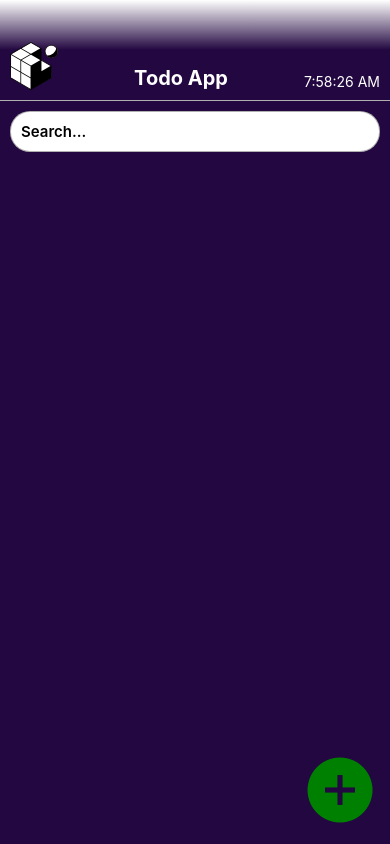
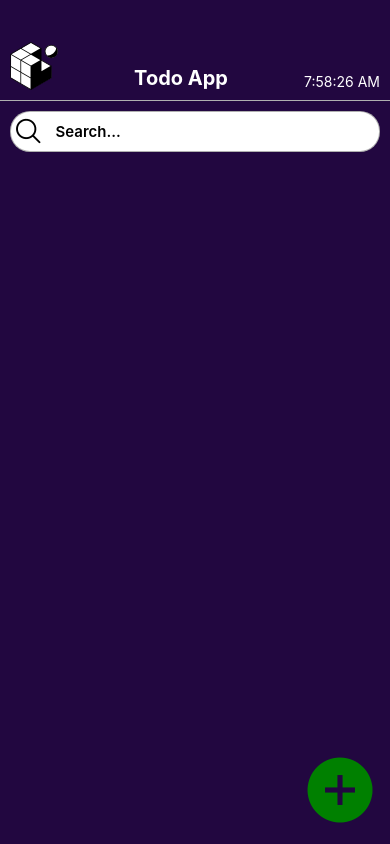
Before and after one commit to MatyilaSango/actionhive, a React Native app: screen / in a window 390 px wide. Built offline with nearby package versions, Linux system fonts and the light colour scheme.

Commit message:
chore: new icons, texts names

```diff
--- a/src/components/Header/Header.tsx
+++ b/src/components/Header/Header.tsx
@@ -17,7 +17,7 @@ export default function Header() {
 
   return (
     <View style={styles.container}>
-      <LinearGradient colors={["white", "#220740", "#220740"]} style={styles.backgroundGradient}>
+      <LinearGradient colors={["#220740", "#220740"]} style={styles.backgroundGradient}>
         <Image source={require("../../../assets/favicon.png")} width={30} height={30}/>
         <Text style={styles.headerText}>Todo App</Text>
         <Text style={styles.timeText}>{time.toLocaleTimeString()}</Text>
--- a/src/components/Search/Search.tsx
+++ b/src/components/Search/Search.tsx
@@ -3,6 +3,7 @@ import React from 'react'
 import { useDispatch, useSelector } from 'react-redux'
 import { RootState } from '../../Store/app/store'
 import { storeSearch } from '../../Store/features/search/searchSlice'
+import Ionicons from '@expo/vector-icons/Ionicons'
 
 export default function Search() {
   const search = useSelector((state: RootState) => state.search.value)
@@ -14,6 +15,7 @@ export default function Search() {
 
   return (
     <View style={styles.container}>
+      <Ionicons name="search-outline" size={30} />
       <TextInput style={styles.textInput} defaultValue={search} placeholder='Search...' onChangeText={(e) => handleTextInput(e)}/>
     </View>
   )
@@ -24,11 +26,15 @@ const styles = StyleSheet.create({
     borderWidth: 1,
     borderRadius: 20,
     borderColor: "#00000050",
-    backgroundColor: "#fff"
+    backgroundColor: "#fff",
+    flexDirection: "row",
+    alignItems: "center",
+    justifyContent: "space-evenly"
   },
   textInput: {
     padding: 10,
     fontSize: 15,
-    fontWeight: "600"
+    fontWeight: "600",
+    width: "90%"
   }
 })
--- a/src/components/Todo/Todo.tsx
+++ b/src/components/Todo/Todo.tsx
@@ -55,17 +55,17 @@ export default function Todo() {
                 <View style={styles.card}>
                     <View style={styles.header}>
                         <Text style={styles.headerText}>{todo.type.toUpperCase()}</Text>
-                        <IonIcons name="exit" size={30} onPress={() => handleExitTodo()} />
+                        <IonIcons name="arrow-back-circle-outline" size={30} onPress={() => handleExitTodo()} />
                     </View>
                     <ScrollView>
                         <View style={styles.scrollView}>
                             <View style={styles.todoItem}>
-                                <Text style={styles.todoItemText}>Name:</Text>
+                                <Text style={styles.todoItemText}>Task name:</Text>
                                 <TextInput
                                     style={styles.todoItemInput}
                                     defaultValue={todo.note.head}
                                     underlineColorAndroid="transparent"
-                                    placeholder="Name"
+                                    placeholder="Task name"
                                     onChangeText={(e) => {setNewTodo(prev => prev = {...prev, head: e})}}
                                 />
                             </View>
```
